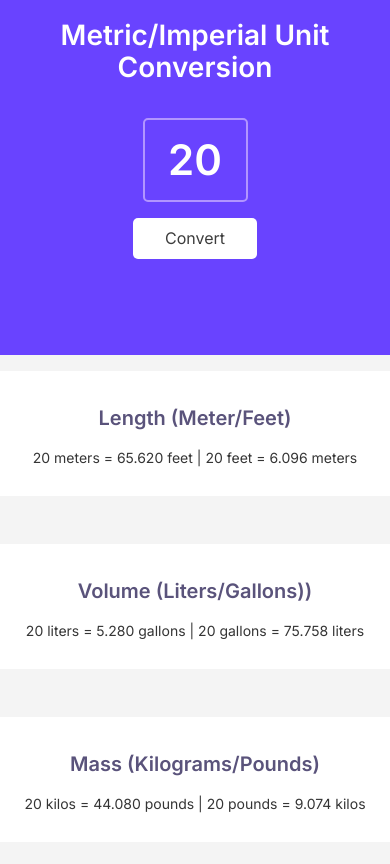
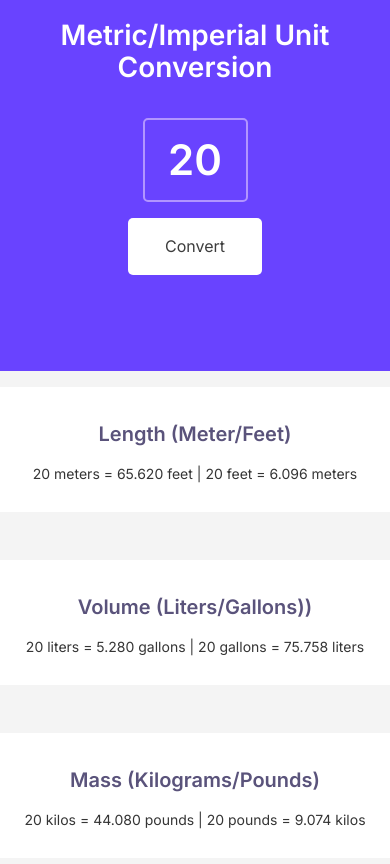
Before and after one commit to CKHarrison/Unit-Converter, a website built with Vite: page index.html in a window 390 px wide. Built offline with nearby package versions, Linux system fonts and the light colour scheme.

Commit message:
increased size of button so it's easier to push on mobile devices

```diff
--- a/index.css
+++ b/index.css
@@ -55,7 +55,7 @@ body {
   border-radius: 5px;
   color: var(--text--btn-color);
   font-size: 1rem;
-  padding: 0.7em 2em;
+  padding: 1.2em 2.3em;
   margin-bottom: 2em;
 }
 
```
